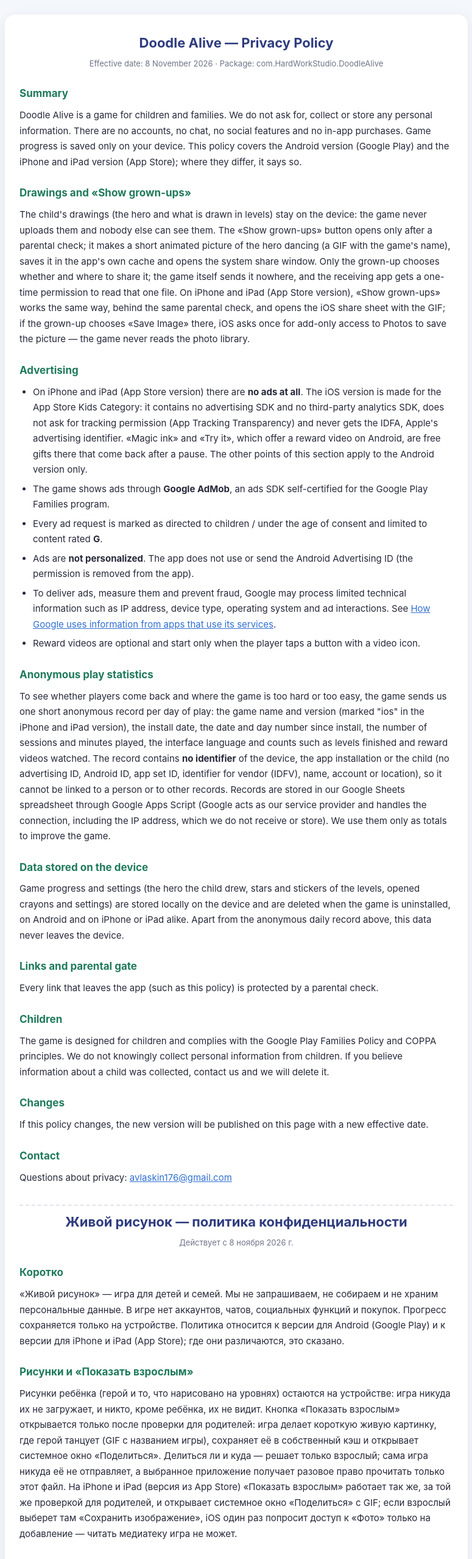
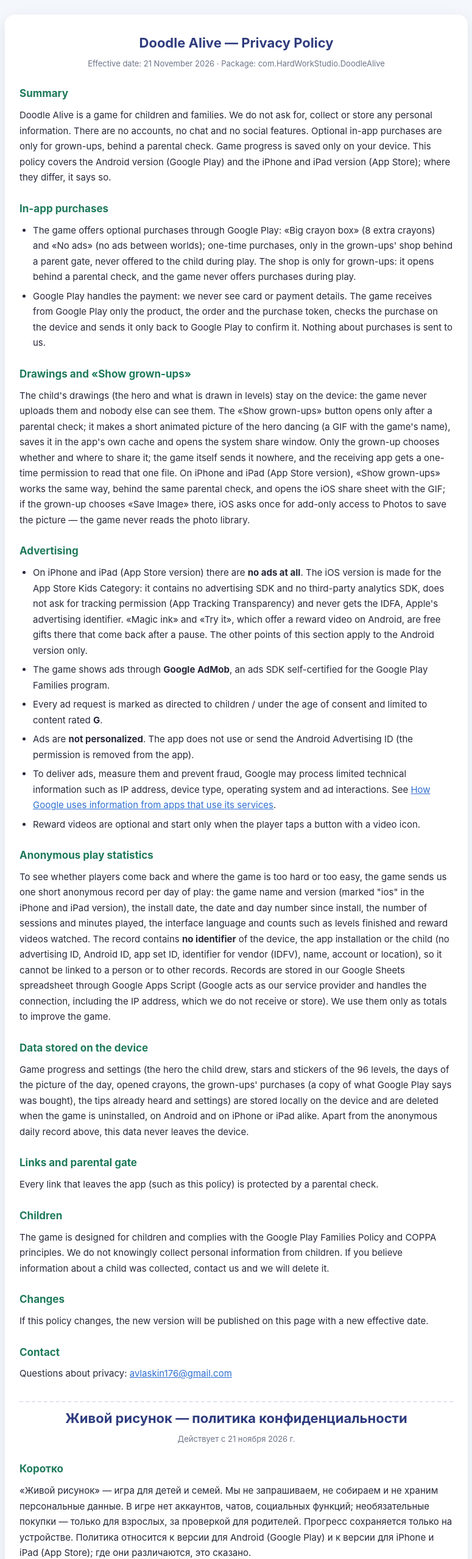
Before and after one commit to easyworkstudio-us/hws-privacy, a plain HTML site: page doodlealive.html in a window 1280 px wide. Shown: the top 2556 px of the page at 61% size, without its empty margins (252-1027 px from the left). Drawn offline with Linux system fonts and the light colour scheme.

Commit message:
Doodle Alive: one-time purchases in the grown-ups' shop, 96 levels and the picture of the day (0.2.0, 21 Nov 2026)
Co-Authored-By: Claude Opus 5.5 <noreply@anthropic.com>

```diff
--- a/doodlealive.html
+++ b/doodlealive.html
@@ -9,11 +9,20 @@
 <body>
 <main>
 <h1>Doodle Alive — Privacy Policy</h1>
-<p class="date">Effective date: 8 November 2026 · Package: com.HardWorkStudio.DoodleAlive</p>
+<p class="date">Effective date: 21 November 2026 · Package: com.HardWorkStudio.DoodleAlive</p>
 
 <h2>Summary</h2>
 <p>Doodle Alive is a game for children and families. We do not ask for, collect or store any personal information.
-There are no accounts, no chat, no social features and no in-app purchases. Game progress is saved only on your device. This policy covers the Android version (Google Play) and the iPhone and iPad version (App Store); where they differ, it says so.</p>
+There are no accounts, no chat and no social features. Optional in-app purchases are only for grown-ups, behind a parental check. Game progress is saved only on your device. This policy covers the Android version (Google Play) and the iPhone and iPad version (App Store); where they differ, it says so.</p>
+<h2>In-app purchases</h2>
+<ul>
+  <li>The game offers optional purchases through Google Play: «Big crayon box» (8 extra crayons) and «No ads» (no ads between worlds); one-time purchases, only in the grown-ups&#x27; shop behind a parent gate, never offered to the child during play. The shop is only for grown-ups: it opens behind a
+      parental check, and the game never offers purchases during play.</li>
+  <li>Google Play handles the payment: we never see card or payment details. The game receives from Google Play only the product, the order
+      and the purchase token, checks the purchase on the device and sends it only back to Google Play to confirm it. Nothing about
+      purchases is sent to us.</li>
+</ul>
+
 
 <h2>Drawings and «Show grown-ups»</h2>
 <p>The child&#x27;s drawings (the hero and what is drawn in levels) stay on the device: the game never uploads them and nobody else can see them. The «Show grown-ups» button opens only after a parental check; it makes a short animated picture of the hero dancing (a GIF with the game&#x27;s name), saves it in the app&#x27;s own cache and opens the system share window. Only the grown-up chooses whether and where to share it; the game itself sends it nowhere, and the receiving app gets a one-time permission to read that one file. On iPhone and iPad (App Store version), «Show grown-ups» works the same way, behind the same parental check, and opens the iOS share sheet with the GIF; if the grown-up chooses «Save Image» there, iOS asks once for add-only access to Photos to save the picture — the game never reads the photo library.</p>
@@ -42,7 +51,7 @@ Google Apps Script (Google acts as our service provider and handles the connecti
 receive or store). We use them only as totals to improve the game.</p>
 
 <h2>Data stored on the device</h2>
-<p>Game progress and settings (the hero the child drew, stars and stickers of the levels, opened crayons and settings) are stored locally on the device and are deleted when the game is
+<p>Game progress and settings (the hero the child drew, stars and stickers of the 96 levels, the days of the picture of the day, opened crayons, the grown-ups&#x27; purchases (a copy of what Google Play says was bought), the tips already heard and settings) are stored locally on the device and are deleted when the game is
 uninstalled, on Android and on iPhone or iPad alike. Apart from the anonymous daily record above, this data never leaves the device.</p>
 
 <h2>Links and parental gate</h2>
@@ -60,10 +69,18 @@ We do not knowingly collect personal information from children. If you believe i
 
 <div class="lang" lang="ru">
 <h1>Живой рисунок — политика конфиденциальности</h1>
-<p class="date">Действует с 8 ноября 2026 г.</p>
+<p class="date">Действует с 21 ноября 2026 г.</p>
 <h2>Коротко</h2>
 <p>«Живой рисунок» — игра для детей и семей. Мы не запрашиваем, не собираем и не храним персональные данные. В игре нет аккаунтов, чатов,
-социальных функций и покупок. Прогресс сохраняется только на устройстве. Политика относится к версии для Android (Google Play) и к версии для iPhone и iPad (App Store); где они различаются, это сказано.</p>
+социальных функций; необязательные покупки — только для взрослых, за проверкой для родителей. Прогресс сохраняется только на устройстве. Политика относится к версии для Android (Google Play) и к версии для iPhone и iPad (App Store); где они различаются, это сказано.</p>
+<h2>Покупки в игре</h2>
+<ul>
+  <li>В игре есть необязательные покупки через Google Play: «Большая коробка мелков» (8 новых мелков) и «Без рекламы» (без рекламы между мирами); разовые покупки, только в магазине для взрослых за проверкой для родителей, ребёнку во время игры не предлагаются. Магазин — только для взрослых: он открывается за
+      проверкой для родителей, а во время игры покупки не предлагаются.</li>
+  <li>Оплату проводит Google Play: данные карты и платежа мы не видим. От Google Play игра получает только товар, заказ и токен покупки,
+      проверяет покупку на устройстве и отправляет её только обратно в Google Play для подтверждения. Нам о покупках ничего не отправляется.</li>
+</ul>
+
 
 <h2>Рисунки и «Показать взрослым»</h2>
 <p>Рисунки ребёнка (герой и то, что нарисовано на уровнях) остаются на устройстве: игра никуда их не загружает, и никто, кроме ребёнка, их не видит. Кнопка «Показать взрослым» открывается только после проверки для родителей: игра делает короткую живую картинку, где герой танцует (GIF с названием игры), сохраняет её в собственный кэш и открывает системное окно «Поделиться». Делиться ли и куда — решает только взрослый; сама игра никуда её не отправляет, а выбранное приложение получает разовое право прочитать только этот файл. На iPhone и iPad (версия из App Store) «Показать взрослым» работает так же, за той же проверкой для родителей, и открывает системное окно «Поделиться» с GIF; если взрослый выберет там «Сохранить изображение», iOS один раз попросит доступ к «Фото» только на добавление — читать медиатеку игра не может.</p>
@@ -88,7 +105,7 @@ We do not knowingly collect personal information from children. If you believe i
 услуг и обрабатывает соединение, включая IP-адрес, который мы не получаем и не храним). Мы используем их только в сумме, чтобы
 улучшать игру.</p>
 <h2>Данные на устройстве</h2>
-<p>Прогресс и настройки (нарисованный ребёнком герой, звёзды и наклейки уровней, открытые мелки и настройки) хранятся только на устройстве и удаляются вместе с игрой — и на Android, и на iPhone и iPad.</p>
+<p>Прогресс и настройки (нарисованный ребёнком герой, звёзды и наклейки 96 уровней, дни «Рисунка дня», открытые мелки, покупки взрослых (копия того, что Google Play считает купленным), уже прозвучавшие подсказки и настройки) хранятся только на устройстве и удаляются вместе с игрой — и на Android, и на iPhone и iPad.</p>
 <h2>Ссылки</h2>
 <p>Все ссылки из игры (например, на эту страницу) защищены вопросом для взрослых.</p>
 <h2>Контакты</h2>
```
